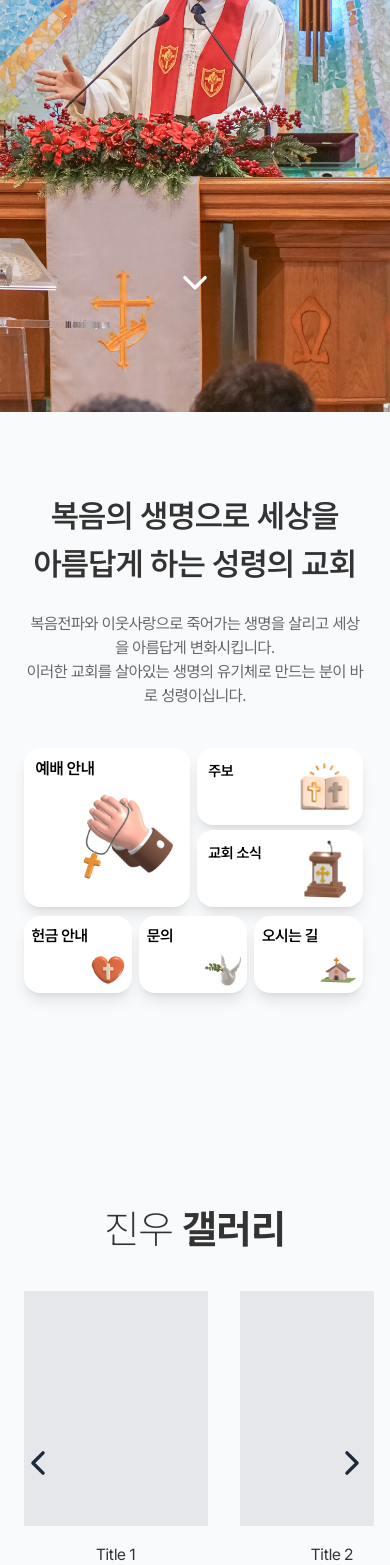
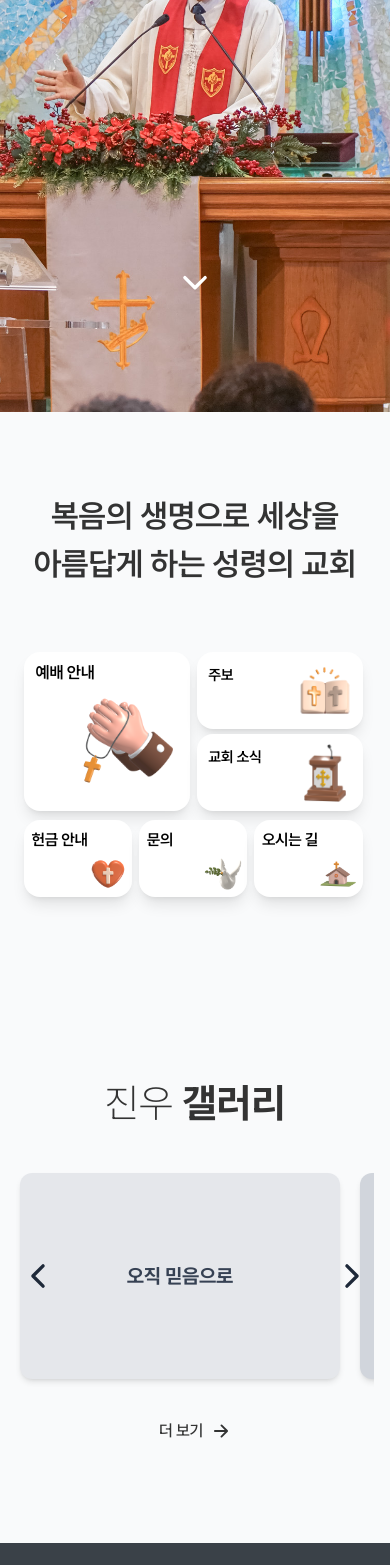
Before and after one commit to gdkds12/jinwoo-web, a Next.js app: page / in a window 390 px wide. Shown: the part 432-1997 px from the top of the page. Built offline with nearby package versions, Linux system fonts and the light colour scheme.

Commit message:
Added Animation

```diff
--- /dev/null
+++ b/app/components/AnimatedSection.tsx
@@ -0,0 +1,69 @@
+"use client";
+import { motion, useInView } from "framer-motion";
+import { useRef, useEffect } from "react";
+
+interface AnimatedSectionProps {
+  children: React.ReactNode;
+  delay?: number;
+  className?: string;
+}
+
+// 스크롤 시 등장하는 애니메이션 섹션 컴포넌트
+export const AnimatedSection: React.FC<AnimatedSectionProps> = ({
+  children,
+  delay = 0.2,
+  className = ""
+}) => {
+  const ref = useRef(null);
+  const isInView = useInView(ref, {
+    once: true,
+    amount: 0.1,
+    fallback: true // 뷰포트 감지 실패해도 렌더링을 진행
+  });
+
+  // DOM 요소 등장 시 콘텐츠가 미리 렌더링되도록 처리
+  useEffect(() => {
+    if (ref.current) {
+      const element = ref.current as HTMLElement;
+      element.style.minHeight = '10px'; // 최소 높이 설정으로 스크롤 가능성 확보
+    }
+  }, []);
+
+  return (
+    <motion.div
+      ref={ref}
+      initial={{ opacity: 0, y: 20 }}
+      animate={isInView ? { opacity: 1, y: 0 } : { opacity: 0, y: 20 }}
+      transition={{
+        duration: 0.4,
+        delay: delay,
+        ease: "easeOut"
+      }}
+      className={className}
+    >
+      {children}
+    </motion.div>
+  );
+};
+
+// 페이지 로드 시 등장하는 애니메이션 컴포넌트
+export const FadeInSection: React.FC<AnimatedSectionProps> = ({
+  children,
+  delay = 0.2,
+  className = ""
+}) => {
+  return (
+    <motion.div
+      initial={{ opacity: 0 }}
+      animate={{ opacity: 1 }}
+      transition={{
+        duration: 0.4,
+        delay: delay,
+        ease: "easeOut"
+      }}
+      className={className}
+    >
+      {children}
+    </motion.div>
+  );
+};
--- a/app/components/GallerySection.tsx
+++ b/app/components/GallerySection.tsx
@@ -1,72 +1,87 @@
 // app/components/GallerySection.tsx
 "use client";
-import React, { useRef, useState } from "react"; // useEffect 제거
+import React, { useState, useRef } from "react";
+import Link from "next/link";
+import { IoChevronForward, IoArrowForward } from "react-icons/io5";
 import { motion } from "framer-motion";
-import { IoChevronForward } from "react-icons/io5";
 
-interface GalleryItemProps {
-  title: string;
-  date: string;
-  isHovered: boolean;
-  onMouseEnter: () => void;
-  onMouseLeave: () => void;
-}
-
-const GalleryItem: React.FC<GalleryItemProps> = ({
-  title,
-  date,
-  isHovered,
-  onMouseEnter,
-  onMouseLeave,
-}) => {
-  return (
-    <motion.div
-      className="flex flex-col items-center justify-center min-w-[200px] md:min-w-[264px] shrink-0 px-2 cursor-pointer"
-      style={{ margin: "0" }}
-      whileHover={{ scale: 1.2 }}
-      transition={{ duration: 0.3, ease: "easeInOut" }}
-      onMouseEnter={onMouseEnter}
-      onMouseLeave={onMouseLeave}
-    >
-      <div className="relative w-full aspect-[264/338] bg-gray-200"></div>
-
-      <div className="flex flex-col items-center pt-4 pb-6">
-        <motion.div
-          className="text-center text-base leading-[25px] tracking-[-0.32px] whitespace-nowrap"
-          style={{
-            color: isHovered ? "#a28869" : "#333333",
-            transition: "color 0.3s ease",
-          }}
-        >
-          {title}
-        </motion.div>
-        <motion.div
-          className="text-center text-sm tracking-[-0.32px] leading-[25px] whitespace-nowrap"
-          style={{
-            color: isHovered ? "#a28869" : "#777777",
-            transition: "color 0.3s ease",
-          }}
-        >
-          {date}
-        </motion.div>
-      </div>
-    </motion.div>
-  );
-};
+// 갤러리 더미 데이터
+const galleryItems = [
+  {
+    id: 1,
+    title: "오직 믿음으로",
+    link: "/gallery/1",
+    color: "bg-gray-200"
+  },
+  {
+    id: 2,
+    title: "하나님을 만나다",
+    link: "/gallery/2",
+    color: "bg-gray-300"
+  },
+  {
+    id: 3,
+    title: "가을 수련회",
+    link: "/gallery/3",
+    color: "bg-gray-200"
+  },
+  {
+    id: 4,
+    title: "2023 크리스마스",
+    link: "/gallery/4",
+    color: "bg-gray-300"
+  },
+  {
+    id: 5,
+    title: "청년부 캠프",
+    link: "/gallery/5",
+    color: "bg-gray-200"
+  },
+  {
+    id: 6,
+    title: "전교인 체육대회",
+    link: "/gallery/6",
+    color: "bg-gray-300"
+  },
+];
 
 const GallerySection = () => {
   const [hoveredIndex, setHoveredIndex] = useState<number | null>(null);
   const scrollRef = useRef<HTMLDivElement>(null);
   const [isDragging, setIsDragging] = useState(false);
   const [startX, setStartX] = useState(0);
-    const [scrollLeft, setScrollLeft] = useState(0); // 현재 스크롤 위치 상태
+  const [scrollLeft, setScrollLeft] = useState(0);
 
+  // 애니메이션 변수 - 성능 최적화를 위해 간소화
+  const titleVariants = {
+    hidden: { opacity: 0, y: 20 },
+    visible: {
+      opacity: 1,
+      y: 0,
+      transition: {
+        duration: 0.5,
+        ease: "easeOut"
+      }
+    }
+  };
+
+  const galleryCardVariants = {
+    hidden: { opacity: 0 },
+    visible: (i: number) => ({
+      opacity: 1,
+      transition: {
+        delay: 0.05 * i,
+        duration: 0.4,
+        ease: "easeOut"
+      }
+    })
+  };
 
   const handleMouseDown = (e: React.MouseEvent) => {
     setIsDragging(true);
     setStartX(e.pageX - (scrollRef.current?.offsetLeft || 0));
     if (scrollRef.current) {
-        setScrollLeft(scrollRef.current.scrollLeft)
+      setScrollLeft(scrollRef.current.scrollLeft)
       scrollRef.current.style.cursor = "grabbing";
     }
   };
@@ -84,51 +99,77 @@ const GallerySection = () => {
     const x = e.pageX - (scrollRef.current.offsetLeft || 0);
     const walk = (x - startX) * 1;
     scrollRef.current.scrollLeft = scrollLeft - walk;
-
   };
 
-    const smoothScroll = (scrollTarget: number) => {
+  // 부드러운 스크롤 함수
+  const smoothScroll = (targetPosition: number) => {
     if (!scrollRef.current) return;
 
-    const start = scrollRef.current.scrollLeft;
-    const change = scrollTarget - start;
-    const duration = 500; // 이동 시간 (ms)
+    const startPosition = scrollRef.current.scrollLeft;
+    const distance = targetPosition - startPosition;
+    const duration = 500;
     let startTime: number | null = null;
 
-    const animateScroll = (currentTime: number) => {
-      if (!startTime) startTime = currentTime;
+    const animation = (currentTime: number) => {
+      if (startTime === null) startTime = currentTime;
       const timeElapsed = currentTime - startTime;
-      const easedScroll = easeInOutQuad(timeElapsed, start, change, duration); // easing 함수 적용
+      const progress = Math.min(timeElapsed / duration, 1);
+      const ease = easeInOutCubic(progress);
 
-      if(scrollRef.current){
-        scrollRef.current.scrollLeft = easedScroll;
+      if (scrollRef.current) {
+        scrollRef.current.scrollLeft = startPosition + distance * ease;
       }
 
       if (timeElapsed < duration) {
-        requestAnimationFrame(animateScroll);
+        requestAnimationFrame(animation);
       }
     };
-    // Easing 함수 (easeInOutQuad)
-    const easeInOutQuad = (t: number, b: number, c: number, d: number) => {
-      t /= d / 2;
-      if (t < 1) return (c / 2) * t * t + b;
-      t--;
-      return (-c / 2) * (t * (t - 2) - 1) + b;
-    };
 
-    requestAnimationFrame(animateScroll);
-
+    requestAnimationFrame(animation);
   };
 
-  const tempGalleryItems = Array.from({ length: 10 }).map((_, index) => ({
-    title: `Title ${index + 1}`,
-    date: `2025.0${index + 1}.01`,
-  }));
+  // 이징 함수
+  const easeInOutCubic = (t: number): number => {
+    return t < 0.5 ? 4 * t * t * t : 1 - Math.pow(-2 * t + 2, 3) / 2;
+  };
+
+  // 갤러리 카드 렌더링 함수 - 더미 박스 버전
+  const renderGalleryCard = (item: typeof galleryItems[0], index: number) => (
+    <motion.div
+      key={item.id}
+      className={`relative flex-shrink-0 w-[82vw] h-[53vw] md:w-[300px] md:h-[200px] lg:w-[350px] lg:h-[233px] overflow-hidden rounded-xl ${item.color} shadow-md`}
+      onMouseEnter={() => setHoveredIndex(index)}
+      onMouseLeave={() => setHoveredIndex(null)}
+      variants={galleryCardVariants}
+      custom={index}
+    >
+      <Link href={item.link}>
+        <div className="relative w-full h-full flex items-center justify-center">
+          <div
+            className={`absolute inset-0 bg-black transition-opacity duration-300 ${
+              hoveredIndex === index ? "opacity-40" : "opacity-0"
+            }`}
+          />
+          <div className="relative z-10 text-center p-4">
+            <p className={`font-bold text-xl tracking-[-0.32px] ${hoveredIndex === index ? 'text-white' : 'text-gray-700'}`}>
+              {item.title}
+            </p>
+          </div>
+        </div>
+      </Link>
+    </motion.div>
+  );
 
   return (
-    <div className="flex flex-col w-full items-center py-[130px] px-4 md:px-10 lg:px-60 relative">
+    <div className="flex flex-col w-full items-center py-[100px] px-4 md:px-10 lg:px-60 relative">
       <div className="max-w-[1440px] w-full">
-        <div className="flex flex-col w-full items-center mb-8">
+        <motion.div
+          className="flex flex-col w-full items-center mb-8"
+          initial="hidden"
+          whileInView="visible"
+          viewport={{ once: true, amount: 0.3 }}
+          variants={titleVariants}
+        >
           <p className="w-fit text-transparent text-[40px] md:text-[55px] text-center leading-[60px] md:leading-[82.5px] whitespace-nowrap tracking-[-0.32px]">
             <span className="font-extralight text-[#333333] tracking-[-0.18px]">
               진우{" "}
@@ -137,14 +178,14 @@ const GallerySection = () => {
               갤러리
             </span>
           </p>
-        </div>
+        </motion.div>
 
         <div className="relative w-full">
           <button
             className="absolute left-0 top-1/2 -translate-y-1/2 z-10 rounded-full p-1 focus:outline-none"
             onClick={() => {
-            if (scrollRef.current) {
-                smoothScroll(scrollRef.current.scrollLeft - 300); // 부드러운 스크롤 적용
+              if (scrollRef.current) {
+                smoothScroll(scrollRef.current.scrollLeft - 300);
               }
             }}
             aria-label="이전"
@@ -156,8 +197,8 @@ const GallerySection = () => {
           <button
             className="absolute right-0 top-1/2 -translate-y-1/2 z-10 rounded-full p-1 focus:outline-none"
             onClick={() => {
-            if (scrollRef.current) {
-                smoothScroll(scrollRef.current.scrollLeft + 300); // 부드러운 스크롤 적용
+              if (scrollRef.current) {
+                smoothScroll(scrollRef.current.scrollLeft + 300);
               }
             }}
             aria-label="다음"
@@ -167,26 +208,51 @@ const GallerySection = () => {
 
           <div
             ref={scrollRef}
-            className="flex overflow-x-scroll gap-4 md:gap-6 pb-5 scrollbar-hide select-none"
-            style={{ scrollbarWidth: "none", cursor: "grab" }}
+            className="flex space-x-4 overflow-x-auto hide-scrollbar py-2"
+            style={{ cursor: "grab" }}
             onMouseDown={handleMouseDown}
             onMouseUp={handleMouseUp}
+            onMouseLeave={handleMouseUp}
             onMouseMove={handleMouseMove}
-            onMouseLeave={handleMouseUp}
           >
-            {tempGalleryItems.map((item, index) => (
-              <GalleryItem
-                key={index}
-                title={item.title}
-                date={item.date}
-                isHovered={hoveredIndex === index}
-                onMouseEnter={() => setHoveredIndex(index)}
-                onMouseLeave={() => setHoveredIndex(null)}
-              />
-            ))}
+            <motion.div
+              className="flex gap-5 pl-1 pr-12"
+              initial="hidden"
+              whileInView="visible"
+              viewport={{ once: true }}
+            >
+              {galleryItems.map((item, index) => renderGalleryCard(item, index))}
+            </motion.div>
           </div>
         </div>
+
+        <div className="flex justify-center md:justify-end mt-8">
+          <Link href="/gallery">
+            <motion.div
+              className="flex items-center gap-2 text-[#333333] hover:text-black"
+              initial={{ opacity: 0 }}
+              whileInView={{ opacity: 1 }}
+              transition={{ duration: 0.3, delay: 0.2 }}
+              viewport={{ once: true }}
+            >
+              <p className="text-base font-medium tracking-[-0.32px]">
+                더 보기
+              </p>
+              <IoArrowForward className="text-xl" />
+            </motion.div>
+          </Link>
+        </div>
       </div>
+
+      <style jsx>{`
+        .hide-scrollbar::-webkit-scrollbar {
+          display: none;
+        }
+        .hide-scrollbar {
+          -ms-overflow-style: none;
+          scrollbar-width: none;
+        }
+      `}</style>
     </div>
   );
 };
--- a/app/components/Header.tsx
+++ b/app/components/Header.tsx
@@ -12,7 +12,7 @@ export const Header = () => {
     <div className="flex flex-col w-full items-center">
       <div className="max-w-5xl w-full relative z-20 md:py-0 header-container mx-auto">
         {/* justify-between 제거, flex items-center 유지, gap-4 추가 (또는 원하는 값) */}
-        <div className="flex items-center gap-0">
+        <div className="flex items-center justify-between px-5 md:px-0">
           <Link href="/">
             <Image
               src={jinwooLogo}
--- a/app/components/MenuSection.tsx
+++ b/app/components/MenuSection.tsx
@@ -1,7 +1,9 @@
-import React from "react";
+"use client";
+import React, { useEffect, useState } from "react";
 import Image from "next/image";
 import Link from "next/link";
 import MobileMenuSection from "./MobileMenuSection";
+import { motion } from "framer-motion";
 
 // 메뉴 아이템 타입 정의
 type MenuItem = {
@@ -11,6 +13,19 @@ type MenuItem = {
 };
 
 const MenuSection = () => {
+  // 가시성 상태 추가
+  const [isVisible, setIsVisible] = useState(false);
+
+  // 컴포넌트 마운트 시 즉시 보이도록 설정
+  useEffect(() => {
+    // 지연 시간을 더 줄여 즉시 표시 (초기 렌더링 성능 개선)
+    const timer = setTimeout(() => {
+      setIsVisible(true);
+    }, 10);
+
+    return () => clearTimeout(timer);
+  }, []);
+
   // 메뉴 아이템 데이터
   const menuItems: MenuItem[] = [
     { title: "예배 안내", imageName: "WorshipInfo.png", link: "/worship" },
@@ -21,10 +36,41 @@ const MenuSection = () => {
     { title: "오시는 길", imageName: "Location.png", link: "/location" },
   ];
 
+  // 애니메이션 변수 - 성능 최적화
+  const textVariants = {
+    hidden: { opacity: 0, y: 10 },
+    visible: {
+      opacity: 1,
+      y: 0,
+      transition: {
+        duration: 0.3,
+        ease: "easeOut"
+      }
+    }
+  };
+
+  const cardVariants = {
+    hidden: { opacity: 0 },
+    visible: (i: number) => ({
+      opacity: 1,
+      transition: {
+        delay: 0.03 * i,
+        duration: 0.2,
+        ease: "easeOut"
+      }
+    })
+  };
+
   // 메뉴 아이템 렌더링 함수
   const renderMenuItem = (item: MenuItem, index: number) => (
     <Link href={item.link} key={index}>
-      <div className="relative aspect-[250/95] bg-white shadow-md rounded-2xl hover:shadow-lg transition-shadow duration-300 cursor-pointer">
+      <motion.div
+        className="relative aspect-[250/95] bg-white shadow-md rounded-2xl hover:shadow-lg transition-shadow duration-300 cursor-pointer"
+        variants={cardVariants}
+        custom={index}
+        initial="hidden"
+        animate={isVisible ? "visible" : "hidden"}
+      >
         <div className="absolute w-[100px] h-[38px] top-[29px] left-[30px] font-semibold text-black text-xl tracking-[-0.32px] leading-normal">
           {item.title}
         </div>
@@ -37,31 +83,43 @@ const MenuSection = () => {
             className="object-contain"
           />
         </div>
-      </div>
+      </motion.div>
     </Link>
   );
 
   return (
-    <section className="flex flex-col w-full items-center pt-20 md:pt-[400px] pb-16 md:pb-20 lg:pb-24 px-6 md:px-12 lg:px-60 bg-gray-50">
+    <section id="menu-section" className="flex flex-col w-full items-center pt-20 md:pt-[400px] pb-16 md:pb-20 lg:pb-24 px-6 md:px-12 lg:px-60 bg-gray-50">
       <div className="max-w-[1440px] w-full flex flex-col items-center gap-6">
-        <div className="w-full flex flex-col items-center">
+        <motion.div
+          className="w-full flex flex-col items-center"
+          initial="hidden"
+          animate={isVisible ? "visible" : "hidden"}
+          variants={textVariants}
+        >
           <h2 className="text-[#333333] text-[32px] md:text-[35px] text-center tracking-[-0.32px] leading-[48px] md:leading-[52.5px] font-semibold">
             복음의 생명으로 세상을<br /> 아름답게 하는 성령의 교회
           </h2>
-        </div>
+        </motion.div>
 
-        <div className="w-full flex flex-col items-center">
-          <p className="text-[#666666] text-base text-center tracking-[-0.32px] leading-6">
+        <motion.div
+          className="w-full flex flex-col items-center"
+          initial="hidden"
+          animate={isVisible ? "visible" : "hidden"}
+          variants={textVariants}
+        >
+          <p className="hidden md:block text-[#666666] text-base text-center tracking-[-0.32px] leading-6">
             복음전파와 이웃사랑으로 죽어가는 생명을 살리고 세상을 아름답게
             변화시킵니다.
             <br />
             이러한 교회를 살아있는 생명의 유기체로 만드는 분이 바로
             성령이십니다.
           </p>
-        </div>
+        </motion.div>
 
         {/* PC 메뉴 그리드 (md 이상에서만 표시) */}
-        <div className="hidden md:grid w-full max-w-[788px] grid-cols-3 gap-4 mt-4">
+        <div
+          className="hidden md:grid w-full max-w-[788px] grid-cols-3 gap-4 mt-4"
+        >
           {menuItems.map(renderMenuItem)}
         </div>
 
--- a/app/components/MobileMenuSection.tsx
+++ b/app/components/MobileMenuSection.tsx
@@ -1,6 +1,8 @@
+"use client";
 import React from "react";
 import Image from "next/image";
 import Link from "next/link";
+import { motion } from "framer-motion";
 
 const MobileMenuSection = () => {
   // 메뉴 아이템 데이터
@@ -23,12 +25,23 @@ const MobileMenuSection = () => {
   const VERTICAL_GAP = 3; // 상하 카드 사이 간격(%)
   const BOTTOM_CARDS_OFFSET = 4.5; // 하단 카드 상향 이동 값(%)
 
-  return (
-    <div className="w-full max-w-[413px] mx-auto">
-      <div className="relative w-full bg-gray-50 pb-[75%]">
-        {/* 예배 안내 - 왼쪽 상단 큰 카드 */}
+  // 애니메이션 변수 - 최적화
+  const cardVariants = {
+    hidden: { opacity: 0 },
+    visible: (i: number) => ({
+      opacity: 1,
+      transition: {
+        delay: 0.05 * i,
+        duration: 0.3,
+        ease: "easeOut"
+      }
+    })
+  };
+
+  // 각 카드 유형별 렌더링 함수
+  const renderTopCard = () => (
     <Link href={menuItems[0].link}>
-          <div
+      <motion.div
         className="absolute bg-white shadow-lg rounded-2xl hover:shadow-xl transition-shadow duration-300 cursor-pointer"
         style={{
           top: 0,
@@ -36,6 +49,11 @@ const MobileMenuSection = () => {
           width: `${TOP_CARD_WIDTH}%`,
           height: `${TOP_CARD_HEIGHT}%`
         }}
+        initial="hidden"
+        whileInView="visible"
+        viewport={{ once: true, amount: 0.1 }}
+        variants={cardVariants}
+        custom={0}
       >
         <div className="absolute top-[5%] left-[7%] font-semibold text-black tracking-[-0.32px] leading-normal text-[4.2vw] md:text-lg">
           {menuItems[0].title}
@@ -49,13 +67,14 @@ const MobileMenuSection = () => {
             className="object-contain w-full h-auto"
           />
         </div>
-          </div>
+      </motion.div>
     </Link>
+  );
 
-        {/* 주보 & 교회 소식 - 오른쪽 상단 카드들 */}
-        {menuItems.slice(1, 3).map((item, index) => (
+  const renderMidCards = () => (
+    menuItems.slice(1, 3).map((item, index) => (
       <Link href={item.link} key={index}>
-            <div
+        <motion.div
           className="absolute bg-white shadow-lg rounded-2xl hover:shadow-xl transition-shadow duration-300 cursor-pointer"
           style={{
             top: `${index * (MID_CARD_HEIGHT + GAP)}%`,
@@ -63,6 +82,11 @@ const MobileMenuSection = () => {
             width: `${TOP_CARD_WIDTH}%`,
             height: `${MID_CARD_HEIGHT}%`
           }}
+          initial="hidden"
+          whileInView="visible"
+          viewport={{ once: true, amount: 0.1 }}
+          variants={cardVariants}
+          custom={index + 1}
         >
           <div className="absolute top-[15%] left-[7%] font-semibold text-black tracking-[-0.32px] leading-normal text-[3.8vw] md:text-lg">
             {item.title}
@@ -76,18 +100,18 @@ const MobileMenuSection = () => {
               className="object-contain w-full h-auto"
             />
           </div>
-            </div>
+        </motion.div>
       </Link>
-        ))}
+    ))
+  );
 
-        {/* 하단 3개 카드 */}
-        {menuItems.slice(3).map((item, index) => {
-          // 첫 번째와 두 번째 카드의 위치 계산
+  const renderBottomCards = () => (
+    menuItems.slice(3).map((item, index) => {
       const leftPosition = index * (BOTTOM_CARD_WIDTH + GAP);
 
       return (
         <Link href={item.link} key={index}>
-              <div
+          <motion.div
             className="absolute bg-white shadow-lg rounded-2xl hover:shadow-xl transition-shadow duration-300 cursor-pointer"
             style={{
               bottom: `${BOTTOM_CARDS_OFFSET}%`,
@@ -95,6 +119,11 @@ const MobileMenuSection = () => {
               width: `${BOTTOM_CARD_WIDTH}%`,
               height: `${BOTTOM_CARD_HEIGHT}%`
             }}
+            initial="hidden"
+            whileInView="visible"
+            viewport={{ once: true, amount: 0.1 }}
+            variants={cardVariants}
+            custom={index + 3}
           >
             <div className="absolute top-[10%] left-[7%] font-semibold text-black tracking-[-0.32px] leading-normal text-[4.0vw] md:text-lg">
               {item.title}
@@ -108,10 +137,23 @@ const MobileMenuSection = () => {
                 className="object-contain w-full h-auto"
               />
             </div>
-              </div>
+          </motion.div>
         </Link>
       );
-        })}
+    })
+  );
+
+  return (
+    <div className="w-full max-w-[413px] mx-auto relative z-10">
+      <div className="relative w-full bg-gray-50 pb-[75%]">
+        {/* 예배 안내 - 왼쪽 상단 큰 카드 */}
+        {renderTopCard()}
+
+        {/* 주보 & 교회 소식 - 오른쪽 상단 카드들 */}
+        {renderMidCards()}
+
+        {/* 하단 3개 카드 */}
+        {renderBottomCards()}
       </div>
     </div>
   );
--- a/app/globals.css
+++ b/app/globals.css
@@ -2,9 +2,13 @@
 @import "tailwindcss";
 @config "../tailwind.config.js"; /* 상대 경로 주의! */
 
+@tailwind base;
+@tailwind components;
+@tailwind utilities;
+
 :root {
-  --background: #ffffff;
-  --foreground: #171717;
+  --foreground-rgb: 0, 0, 0;
+  --background-rgb: 255, 255, 255;
   --color-background: var(--background);
   --color-foreground: var(--foreground);
   /* --font-pretendard, --font-geist-mono 변수는 layout.tsx에서 설정 */
@@ -49,11 +53,3 @@
     scrollbar-width: none;  /* Firefox */
   }
 }
-
-/* 모바일 화면 관련 추가 스타일 */
-@media screen and (max-width: 767px) {
-  #__next, main {
-    width: 100%;
-    overflow-x: hidden;
-  }
-}
--- a/app/layout.tsx
+++ b/app/layout.tsx
@@ -19,8 +19,9 @@ const geistMono = Geist_Mono({
 });
 
 export const metadata: Metadata = {
-  title: "Create Next App",
-  description: "Generated by create next app",
+  title: "진우교회",
+  description: "진우교회 홈페이지",
+  viewport: "width=device-width, initial-scale=1.0, maximum-scale=1.0",
 };
 
 export default function RootLayout({
@@ -29,11 +30,8 @@ export default function RootLayout({
   children: React.ReactNode;
 }>) {
   return (
-    <html lang="en">
-      <head>
-        <meta name="viewport" content="width=device-width, initial-scale=1.0, maximum-scale=1.0, user-scalable=no" />
-      </head>
-      <body className={`${pretendard.variable} ${geistMono.variable} antialiased`}>
+    <html lang="ko" className={`${pretendard.variable} ${geistMono.variable}`}>
+      <body className="font-sans">
         {children}
       </body>
     </html>
--- a/app/page.tsx
+++ b/app/page.tsx
@@ -5,19 +5,57 @@ import { Section } from "./components/Section";
 import { Footer } from "./components/Footer";
 import GallerySection from "./components/GallerySection";
 import MenuSection from "./components/MenuSection";
+import { FadeInSection, AnimatedSection } from "./components/AnimatedSection";
+import { useEffect, useState } from "react";
+
+// 컴포넌트 로딩 상태를 위한 간단한 스켈레톤 컴포넌트
+const SkeletonSection = ({ height }: { height: string }) => (
+  <div className={`w-full ${height} bg-gray-50`}></div>
+);
 
 export default function Home() {
+  // 페이지 로딩 상태 관리
+  const [isLoaded, setIsLoaded] = useState(false);
+
+  useEffect(() => {
+    // 페이지 로드 후 상태 업데이트
+    setIsLoaded(true);
+
+    // 새로고침 시 페이지 상단으로 스크롤
+    window.scrollTo(0, 0);
+
+    // 페이지 로드 시 스크롤 가능하도록 body 스타일 설정
+    document.body.style.overflow = "auto";
+    document.body.style.overscrollBehavior = "auto";
+
+    return () => {
+      document.body.style.overflow = "";
+      document.body.style.overscrollBehavior = "";
+    };
+  }, []);
+
   return (
-    <>
-      <Header />
+    <div className="min-h-[200vh]">
+      <FadeInSection delay={0}>
+        <Header />
+      </FadeInSection>
       <div className="main-container relative">
-        <Section />
+        <FadeInSection delay={0}>
+          <Section />
+        </FadeInSection>
         <div className="content-container md:mt-0">
-          <MenuSection />
-          <GallerySection />
+          <AnimatedSection delay={0}>
+            <MenuSection />
+          </AnimatedSection>
+
+          <AnimatedSection delay={0}>
+            <GallerySection />
+          </AnimatedSection>
         </div>
       </div>
-      <Footer />
+      <AnimatedSection delay={0}>
+        <Footer />
+      </AnimatedSection>
 
       <style jsx>{`
         @media (max-width: 767px) {
@@ -33,6 +71,6 @@ export default function Home() {
           }
         }
       `}</style>
-    </>
+    </div>
   );
 }
```
Also changed, not shown: app/components/MobileMenu.tsx (+1 -20 lines), app/components/Section.tsx (+78 -22 lines). Lines whose indentation alone changed are shown as unchanged.
